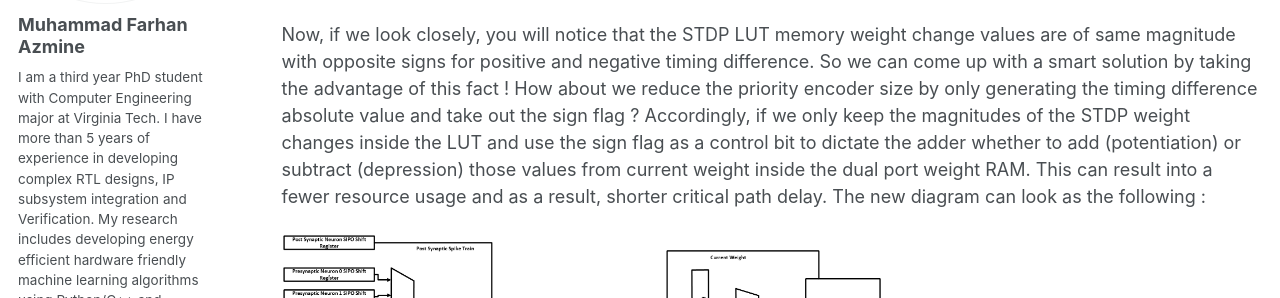
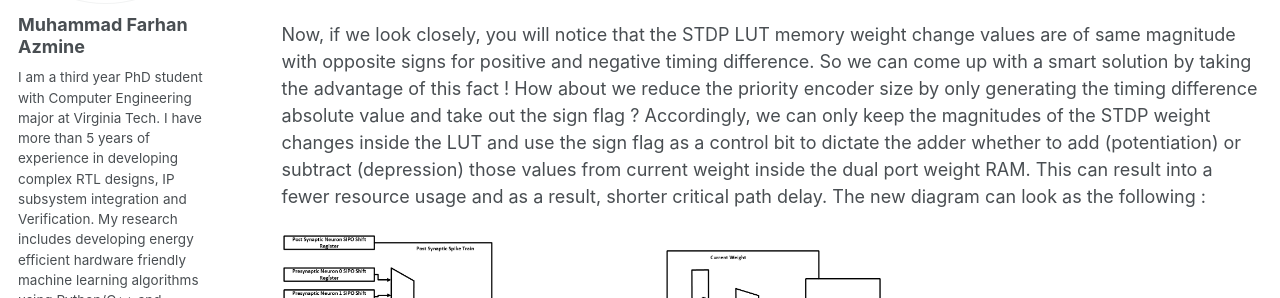
Before and after one commit to muhammadfarhan720/web-profile, a Jekyll site: the page built from blogs/veriloga/veriloga_day01_veriloga.html, in a window 1280 px wide and 900 px high, scrolled down 7182 px. Shown: the part 236-534 px from the top of the window. Built offline with Jekyll 4.4.1, drawn with Linux system fonts in a browser that asks for light colours; some web fonts are replaced.

Commit message:
Update veriloga_day01_veriloga.html

```diff
--- a/blogs/veriloga/veriloga_day01_veriloga.html
+++ b/blogs/veriloga/veriloga_day01_veriloga.html
@@ -284,7 +284,7 @@ endcase
 
 </code></pre>
 <p>
-Now, if we look closely, you will notice that the STDP LUT memory weight change values are of same magnitude with opposite signs for positive and negative timing difference. So we can come up with a smart solution by taking the advantage of this fact ! How about we reduce the priority encoder size by only generating the timing difference absolute value and take out the sign flag ? Accordingly, if we only keep the magnitudes of the STDP weight changes inside the LUT and use the sign flag as a control bit to dictate the adder whether to add (potentiation) or subtract (depression) those values from current weight inside the dual port weight RAM. This can result into a fewer resource usage and as a result, shorter critical path delay. The new diagram can look as the following :
+Now, if we look closely, you will notice that the STDP LUT memory weight change values are of same magnitude with opposite signs for positive and negative timing difference. So we can come up with a smart solution by taking the advantage of this fact ! How about we reduce the priority encoder size by only generating the timing difference absolute value and take out the sign flag ? Accordingly, we can only keep the magnitudes of the STDP weight changes inside the LUT and use the sign flag as a control bit to dictate the adder whether to add (potentiation) or subtract (depression) those values from current weight inside the dual port weight RAM. This can result into a fewer resource usage and as a result, shorter critical path delay. The new diagram can look as the following :
   </p>
 
 
```
